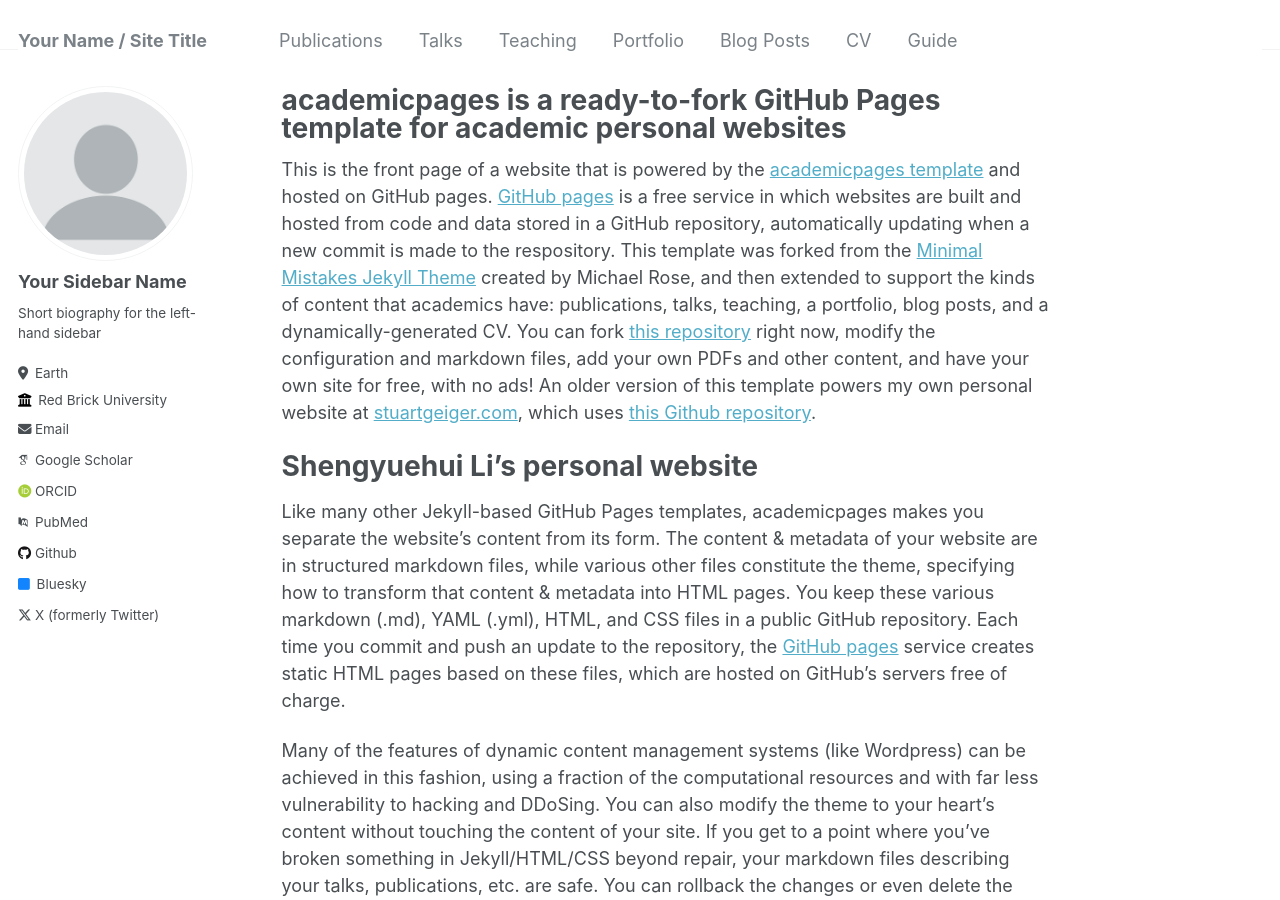
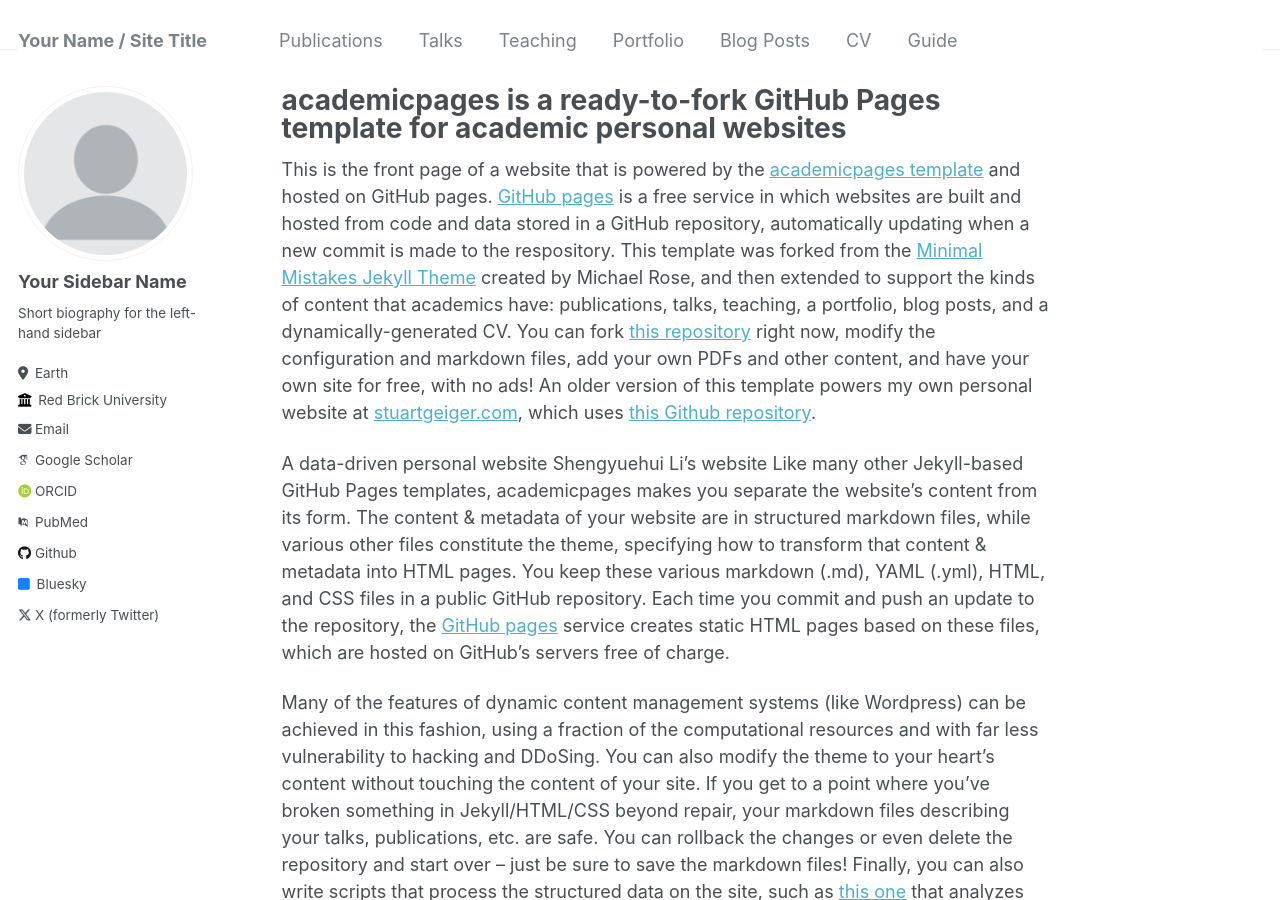
Before and after one commit to LsyhLily/shengyuehuiliLILY, a Jekyll site: the page built from _pages/about.md, in a window 1280 px wide and 900 px high. Built offline with Jekyll 4.4.1, drawn with Linux system fonts in a browser that asks for light colours; some web fonts are replaced.

Commit message:
Update title section

```diff
--- a/_pages/about.md
+++ b/_pages/about.md
@@ -9,8 +9,8 @@ redirect_from:
 
 This is the front page of a website that is powered by the [academicpages template](https://github.com/academicpages/academicpages.github.io) and hosted on GitHub pages. [GitHub pages](https://pages.github.com) is a free service in which websites are built and hosted from code and data stored in a GitHub repository, automatically updating when a new commit is made to the respository. This template was forked from the [Minimal Mistakes Jekyll Theme](https://mmistakes.github.io/minimal-mistakes/) created by Michael Rose, and then extended to support the kinds of content that academics have: publications, talks, teaching, a portfolio, blog posts, and a dynamically-generated CV. You can fork [this repository](https://github.com/academicpages/academicpages.github.io) right now, modify the configuration and markdown files, add your own PDFs and other content, and have your own site for free, with no ads! An older version of this template powers my own personal website at [stuartgeiger.com](http://stuartgeiger.com), which uses [this Github repository](https://github.com/staeiou/staeiou.github.io).
 
-Shengyuehui Li's personal website
-======
+A data-driven personal website
+Shengyuehui Li's website
 Like many other Jekyll-based GitHub Pages templates, academicpages makes you separate the website's content from its form. The content & metadata of your website are in structured markdown files, while various other files constitute the theme, specifying how to transform that content & metadata into HTML pages. You keep these various markdown (.md), YAML (.yml), HTML, and CSS files in a public GitHub repository. Each time you commit and push an update to the repository, the [GitHub pages](https://pages.github.com/) service creates static HTML pages based on these files, which are hosted on GitHub's servers free of charge.
 
 Many of the features of dynamic content management systems (like Wordpress) can be achieved in this fashion, using a fraction of the computational resources and with far less vulnerability to hacking and DDoSing. You can also modify the theme to your heart's content without touching the content of your site. If you get to a point where you've broken something in Jekyll/HTML/CSS beyond repair, your markdown files describing your talks, publications, etc. are safe. You can rollback the changes or even delete the repository and start over -- just be sure to save the markdown files! Finally, you can also write scripts that process the structured data on the site, such as [this one](https://github.com/academicpages/academicpages.github.io/blob/master/talkmap.ipynb) that analyzes metadata in pages about talks to display [a map of every location you've given a talk](https://academicpages.github.io/talkmap.html).
```
